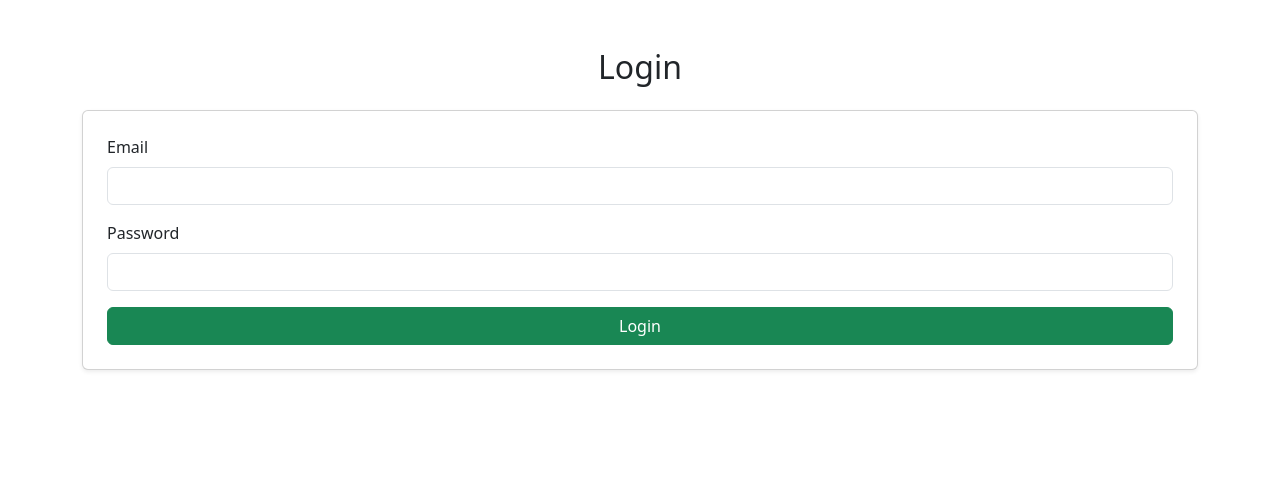
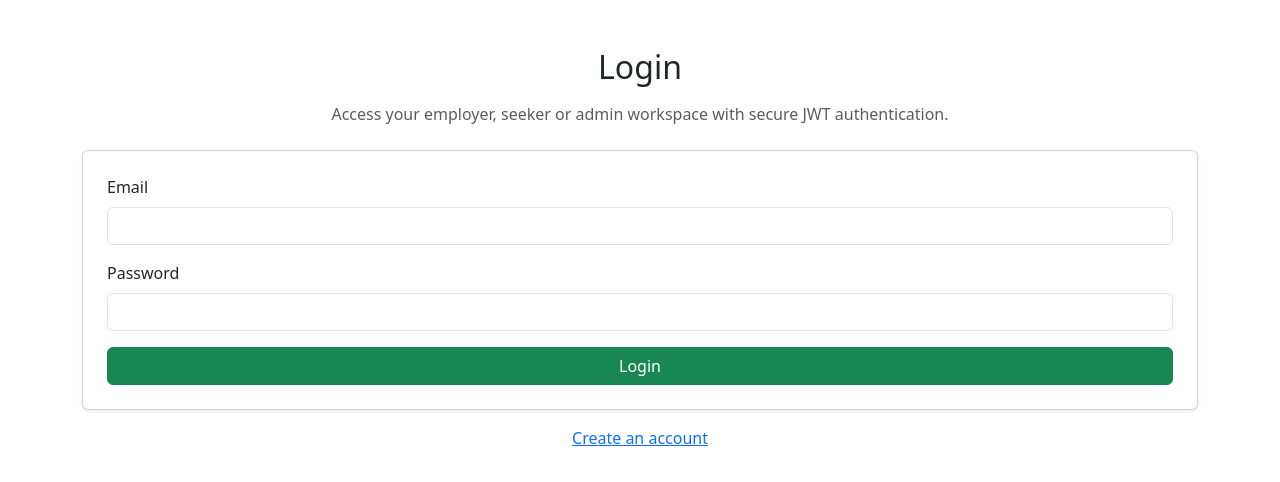
Before and after one commit to Soban77/Job-portal, a website: page Frontend/index.html in a window 1280 px wide. Drawn offline with nearby package versions, Linux system fonts and the light colour scheme.

Commit message:
Update index.html

```diff
--- a/Frontend/index.html
+++ b/Frontend/index.html
@@ -5,9 +5,13 @@
   <title>Login</title>
   <meta name="viewport" content="width=device-width, initial-scale=1"> <!-- Mobile responsive -->
   <link href="https://cdn.jsdelivr.net/npm/bootstrap@5.3.0/dist/css/bootstrap.min.css" rel="stylesheet">
+  <link href="style.css" rel="stylesheet">
 </head>
 <body class="container mt-5">
-  <h2 class="text-center mb-4">Login</h2>
+  <div class="hero-banner mb-4">
+    <h2 class="text-center mb-3">Login</h2>
+    <p class="text-muted text-center">Access your employer, seeker or admin workspace with secure JWT authentication.</p>
+  </div>
   <form id="loginForm" class="card p-4 shadow-sm">
     <div class="mb-3">
       <label class="form-label">Email</label>
@@ -20,6 +24,10 @@
     <button type="submit" class="btn btn-success w-100">Login</button>
   </form>
 
+  <div class="text-center mt-3">
+    <a href="register.html">Create an account</a>
+  </div>
+
   <script src="Scripts/login.js"></script>
 </body>
 </html>
```
